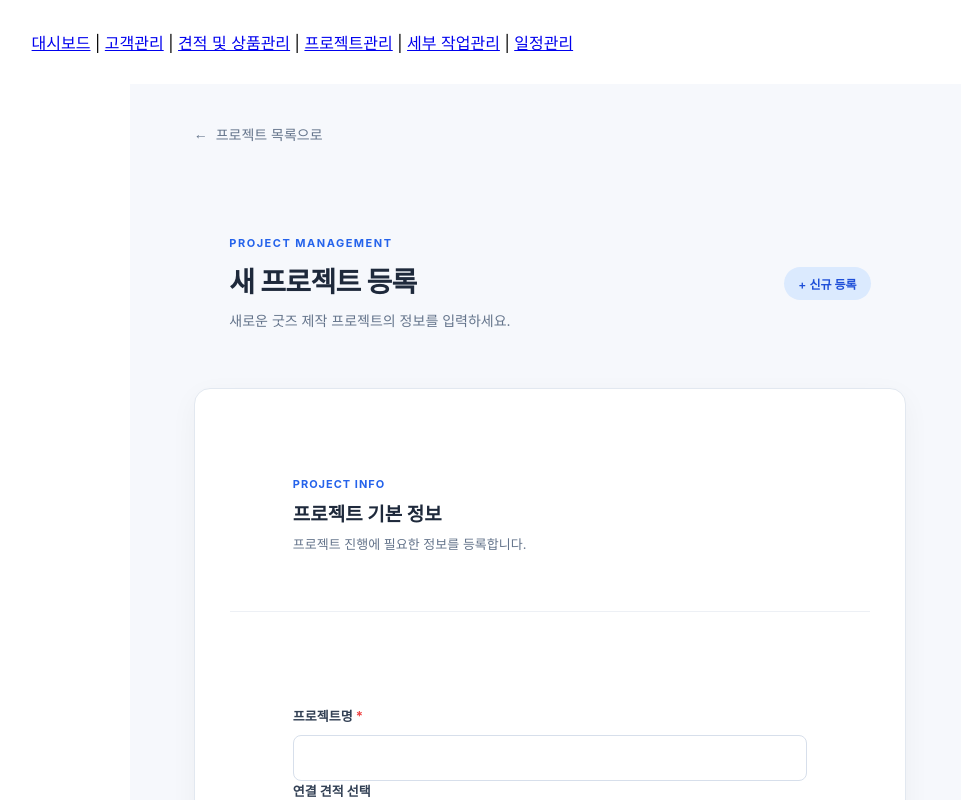
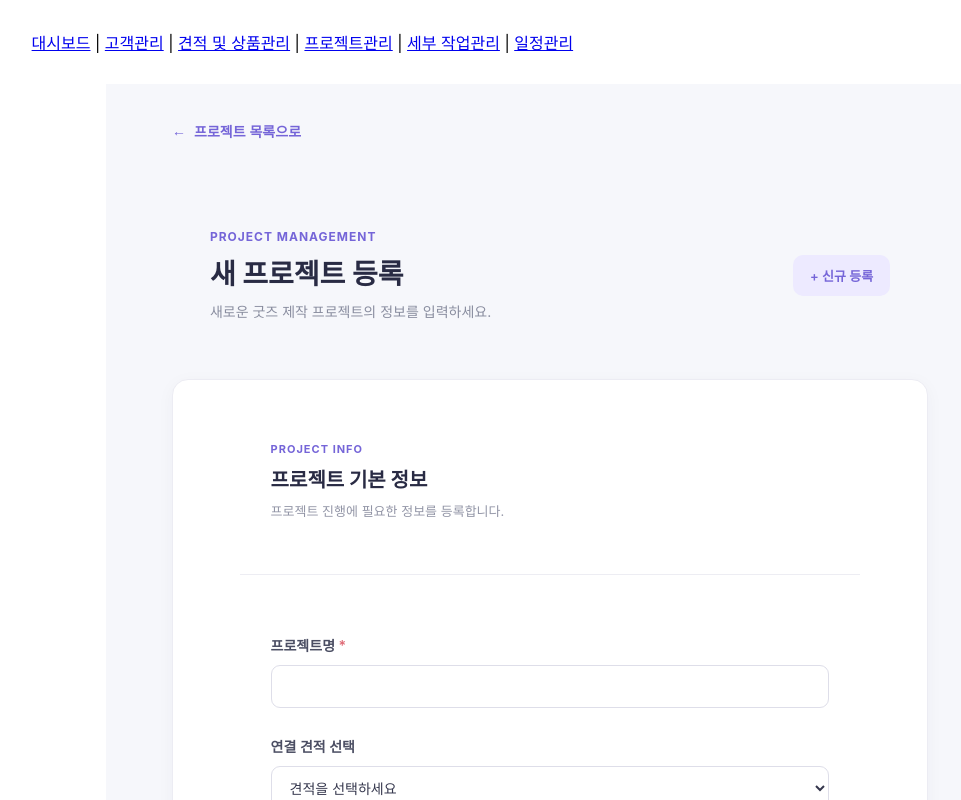
Before and after one commit to pomending/group1, a React (Create React App) app: page /projects in a window 1280 px wide. Both pictures are taken after typing "Sample" into the empty fields and a click on the button "+ 새 프로젝트". Shown: the top 800 px of the page, without its empty margins (90-1051 px from the left). Built offline with nearby package versions, Linux system fonts and the light colour scheme.

Commit message:
1022 작업내용

```diff
--- a/src/3_projects/ProjectForm.css
+++ b/src/3_projects/ProjectForm.css
@@ -1,19 +1,10 @@
 
-/* ==============================
-   프로젝트 등록 페이지
-============================== */
-
+/* 전체 배경 */
 .pf-page {
-    --pf-primary: #2563eb;
-    --pf-border: #e2e8f0;
-    --pf-text: #1e293b;
-    --pf-muted: #64748b;
-
-    min-height: 100%;
-    background: #f6f8fc;
-    padding: 32px 24px 60px;
-    color: var(--pf-text);
-    box-sizing: border-box;
+    min-height: 100vh;
+    padding: 36px 24px 70px;
+    background: #f6f7fb;
+    color: #303348;
 }
 
 .pf-page * {
@@ -21,91 +12,87 @@
 }
 
 .pf-container {
-    max-width: 920px;
+    max-width: 1050px;
     margin: 0 auto;
 }
 
-/* 목록으로 돌아가기 */
-
-.pf-page .pf-back {
+/* 뒤로 가기 */
+.pf-back {
     display: inline-flex;
     align-items: center;
     gap: 8px;
-    padding: 8px 0;
-    margin-bottom: 24px;
-
+    margin-bottom: 28px;
+    padding: 0;
+    border: none;
     background: transparent;
-    border: none;
-    color: var(--pf-muted);
+    color: #7565d8;
     font-size: 14px;
+    font-weight: 600;
     cursor: pointer;
-    transition: color 0.2s;
 }
 
-.pf-page .pf-back:hover {
-    color: var(--pf-primary);
+.pf-back:hover {
+    color: #5949be;
 }
 
-/* 페이지 제목 */
-
+/* 상단 헤더 */
 .pf-heading {
     display: flex;
     align-items: center;
     justify-content: space-between;
-    gap: 16px;
+    gap: 20px;
     margin-bottom: 28px;
 }
 
 .pf-eyebrow {
-    margin: 0 0 10px;
-    color: var(--pf-primary);
-    font-size: 11px;
+    margin: 0 0 8px;
+    color: #7565d8;
+    font-size: 12px;
     font-weight: 700;
-    letter-spacing: 1.5px;
+    letter-spacing: 1px;
 }
 
 .pf-heading h2 {
-    margin: 0 0 10px;
+    margin: 0;
     font-size: 28px;
-    font-weight: 750;
-    letter-spacing: -0.7px;
+    color: #292b44;
 }
 
 .pf-subtitle {
-    margin: 0;
-    color: var(--pf-muted);
+    margin: 9px 0 0;
+    color: #898d9f;
     font-size: 14px;
 }
 
 .pf-heading-tag {
-    flex-shrink: 0;
-    padding: 8px 14px;
-    border-radius: 20px;
-    background: #dbeafe;
-    color: #1d4ed8;
-    font-size: 12px;
+    padding: 11px 17px;
+    border-radius: 10px;
+    background: #edeaff;
+    color: #7565d8;
+    font-size: 13px;
     font-weight: 600;
+    white-space: nowrap;
 }
 
 /* 등록 카드 */
-
 .pf-card {
+    padding: 32px;
     background: #ffffff;
-    border: 1px solid var(--pf-border);
+    border: 1px solid #ececf3;
     border-radius: 16px;
-    box-shadow: 0 8px 28px rgba(15, 23, 42, 0.045);
-    overflow: hidden;
+    box-shadow: 0 4px 18px rgba(40, 40, 80, 0.04);
 }
 
 .pf-card-header {
-    padding: 28px 34px;
-    border-bottom: 1px solid #edf0f5;
+    padding-bottom: 24px;
+    margin-bottom: 28px;
+    border-bottom: 1px solid #ededf3;
 }
 
 .pf-section-num {
     display: block;
     margin-bottom: 8px;
-    color: var(--pf-primary);
+    color: #7565d8;
     font-size: 11px;
     font-weight: 700;
     letter-spacing: 1px;
@@ -113,28 +100,27 @@
 
 .pf-card-header h3 {
     margin: 0 0 8px;
-    font-size: 19px;
-    font-weight: 700;
+    color: #292b44;
+    font-size: 20px;
 }
 
 .pf-card-header p {
     margin: 0;
-    color: var(--pf-muted);
+    color: #9295a6;
     font-size: 13px;
 }
 
-/* 입력 필드 */
-
+/* 입력 영역 */
 .pf-fields {
     display: grid;
     grid-template-columns: repeat(2, minmax(0, 1fr));
     gap: 28px 24px;
-    padding: 34px;
 }
 
 .pf-field {
     display: flex;
     flex-direction: column;
+    gap: 10px;
     min-width: 0;
 }
 
@@ -143,99 +129,205 @@
 }
 
 .pf-field label {
-    margin-bottom: 10px;
-    font-size: 13px;
-    font-weight: 650;
-    color: #334155;
+    color: #4b4e63;
+    font-size: 14px;
+    font-weight: 600;
 }
 
 .pf-required {
-    color: #ef4444;
+    color: #df6a76;
 }
 
 .pf-field input,
-.pf-field select {
+.pf-field select,
+.pf-field textarea {
     width: 100%;
-    height: 46px;
-    padding: 0 14px;
-
-    border: 1px solid #d7dfeb;
-    border-radius: 8px;
+    min-width: 0;
+    padding: 12px 14px;
+    border: 1px solid #dedee9;
+    border-radius: 9px;
     background: #ffffff;
-    color: var(--pf-text);
+    color: #35374d;
+    font-size: 14px;
     font-family: inherit;
-    font-size: 14px;
-
     outline: none;
     transition: border-color 0.2s, box-shadow 0.2s;
 }
 
-.pf-field input::placeholder {
-    color: #a0aec0;
+.pf-field input:focus,
+.pf-field select:focus,
+.pf-field textarea:focus {
+    border-color: #7565d8;
+    box-shadow: 0 0 0 3px rgba(117, 101, 216, 0.12);
 }
 
-.pf-field input:focus,
-.pf-field select:focus {
-    border-color: var(--pf-primary);
-    box-shadow: 0 0 0 3px rgba(37, 99, 235, 0.1);
+.pf-field input::placeholder {
+    color: #aaadba;
 }
 
 .pf-field select {
     cursor: pointer;
 }
 
-.pf-field small {
+/* 프로젝트명과 견적 선택 사이 간격 */
+.pf-full > label:not(:first-child) {
+    margin-top: 18px;
+}
+
+/* 선택 견적 미리보기 */
+.pf-quotation-preview {
     margin-top: 8px;
+    padding: 24px;
+    background: #faf9ff;
+    border: 1px solid #e6e1fa;
+    border-radius: 12px;
+}
+
+.pf-quotation-title {
+    display: flex;
+    align-items: center;
+    justify-content: space-between;
+    gap: 12px;
+    margin-bottom: 24px;
+}
+
+.pf-quotation-title h4 {
+    margin: 0;
+    color: #43415d;
+    font-size: 16px;
+}
+
+.pf-approved {
+    padding: 6px 12px;
+    background: #e5f5ed;
+    border-radius: 20px;
+    color: #34895f;
     font-size: 12px;
-    color: #94a3b8;
+    font-weight: 600;
+}
+
+/* 견적 기본 정보 */
+.pf-quotation-meta {
+    display: grid;
+    grid-template-columns: repeat(2, minmax(0, 1fr));
+    gap: 16px;
+    margin-bottom: 20px;
+}
+
+.pf-quotation-meta div {
+    display: flex;
+    flex-direction: column;
+    gap: 7px;
+}
+
+.pf-quotation-meta span {
+    color: #9391a5;
+    font-size: 12px;
+}
+
+.pf-quotation-meta strong {
+    color: #3b3a53;
+    font-size: 14px;
+}
+
+/* 견적 상품 테이블 */
+.pf-quotation-table-wrap {
+    overflow-x: auto;
+    background: #ffffff;
+    border: 1px solid #eeedf5;
+    border-radius: 9px;
+}
+
+.pf-quotation-table {
+    width: 100%;
+    min-width: 520px;
+    border-collapse: collapse;
+    font-size: 13px;
+}
+
+.pf-quotation-table th {
+    padding: 14px;
+    background: #f5f4fb;
+    color: #797b90;
+    font-weight: 600;
+    text-align: left;
+}
+
+.pf-quotation-table td {
+    padding: 15px 14px;
+    color: #43465b;
+    border-top: 1px solid #eeedf5;
+}
+
+.pf-quotation-table th:not(:first-child),
+.pf-quotation-table td:not(:first-child) {
+    text-align: right;
+}
+
+.pf-quotation-table tbody tr:hover {
+    background: #faf9ff;
+}
+
+.pf-quotation-summary {
+    display: flex;
+    align-items: center;
+    justify-content: flex-end;
+    gap: 24px;
+    padding-top: 20px;
+}
+
+.pf-quotation-summary span {
+    color: #83869a;
+    font-size: 13px;
+}
+
+.pf-quotation-summary strong {
+    color: #7565d8;
+    font-size: 21px;
 }
 
 /* 프로젝트 상태 */
-
 .pf-status-box {
     display: flex;
     align-items: center;
     gap: 9px;
-    height: 46px;
-    padding: 0 14px;
-
-    border: 1px solid #e2e8f0;
-    border-radius: 8px;
-    background: #f8fafc;
-
-    color: #475569;
+    padding: 12px 14px;
+    background: #fff8ea;
+    border: 1px solid #f4e8cc;
+    border-radius: 9px;
+    color: #ab803c;
     font-size: 14px;
+    font-weight: 600;
 }
 
 .pf-status-dot {
-    width: 8px;
-    height: 8px;
+    width: 9px;
+    height: 9px;
+    background: #d5a356;
     border-radius: 50%;
-    background: #94a3b8;
 }
 
 .pf-status-hint {
     margin-left: auto;
-    font-size: 11px;
-    color: #94a3b8;
+    color: #b5a17e;
+    font-size: 12px;
+    font-weight: 400;
 }
 
 /* 하단 버튼 */
-
 .pf-footer {
     display: flex;
+    align-items: center;
     justify-content: space-between;
-    align-items: center;
     gap: 20px;
-
-    padding: 22px 34px;
-    background: #fafbfe;
-    border-top: 1px solid #edf0f5;
+    margin-top: 36px;
+    padding-top: 24px;
+    border-top: 1px solid #ededf3;
 }
 
 .pf-footer p {
     margin: 0;
-    color: var(--pf-muted);
+    color: #9699a9;
     font-size: 12px;
 }
 
@@ -244,51 +336,47 @@
     gap: 10px;
 }
 
-.pf-page .pf-btn {
-    display: inline-flex;
-    justify-content: center;
-    align-items: center;
-    min-height: 43px;
-    padding: 0 20px;
-
-    border-radius: 8px;
-    font-family: inherit;
-    font-size: 13px;
+.pf-btn {
+    padding: 12px 22px;
+    border-radius: 9px;
+    font-size: 14px;
     font-weight: 600;
     cursor: pointer;
-
-    transition: background 0.2s, transform 0.2s;
+    transition: background 0.2s;
 }
 
-.pf-page .pf-btn-cancel {
-    background: #ffffff;
-    border: 1px solid #d7dfeb;
-    color: #475569;
+.pf-btn-cancel {
+    background: #f3f3f7;
+    border: 1px solid #e9e9f0;
+    color: #747789;
 }
 
-.pf-page .pf-btn-cancel:hover {
-    background: #f1f5f9;
+.pf-btn-cancel:hover {
+    background: #e9e9f0;
 }
 
-.pf-page .pf-btn-submit {
-    background: var(--pf-primary);
-    border: 1px solid var(--pf-primary);
-    color: #ffffff;
+.pf-btn-submit {
+    background: #7565d8;
+    border: 1px solid #7565d8;
+    color: white;
 }
 
-.pf-page .pf-btn-submit:hover {
-    background: #1d4ed8;
+.pf-btn-submit:hover {
+    background: #5e4fc0;
 }
 
-.pf-page .pf-btn-submit:active {
-    transform: scale(0.98);
-}
+/* 작은 화면 대응 */
+@media (max-width: 700px) {
+    .pf-page {
+        padding: 20px 14px 40px;
+    }
 
-/* 반응형 */
+    .pf-card {
+        padding: 20px;
+    }
 
-@media (max-width: 650px) {
-    .pf-page {
-        padding: 22px 14px;
+    .pf-heading {
+        align-items: flex-start;
     }
 
     .pf-heading h2 {
@@ -299,31 +387,21 @@
         display: none;
     }
 
-    .pf-card-header {
-        padding: 24px 20px;
+    .pf-fields,
+    .pf-quotation-meta {
+        grid-template-columns: 1fr;
     }
 
-    .pf-fields {
-        grid-template-columns: 1fr;
-        padding: 24px 20px;
-        gap: 22px;
-    }
-
-    .pf-full {
-        grid-column: auto;
+    .pf-quotation-preview {
+        padding: 16px;
     }
 
     .pf-footer {
         flex-direction: column;
         align-items: stretch;
-        padding: 20px;
     }
 
     .pf-actions {
-        width: 100%;
-    }
-
-    .pf-page .pf-btn {
-        flex: 1;
+        justify-content: flex-end;
     }
 }
--- a/src/3_projects/ProjectForm.js
+++ b/src/3_projects/ProjectForm.js
@@ -6,6 +6,7 @@ function ProjectForm(props) {
     const [projectName, setProjectName] = useState('');
     const [manager, setManager] = useState('김민수');
     const [due, setDue] = useState('');
+    const [selQuotation, setSelQuotation] = useState('')
 
     const quotations = [
         {
@@ -94,6 +95,14 @@ function ProjectForm(props) {
         }
     ];
 
+    const selectedQuotation = quotations.find(
+        q => q.id === Number(selQuotation)
+    )
+
+    const formatQuotationId = (id) => {
+        return `QT-${String(id).padStart(3, '0')}`;
+    };
+
     const handleSubmit = (e) => {
         e.preventDefault();
 
@@ -102,11 +111,18 @@ function ProjectForm(props) {
             return;
         }
 
+        if (!selectedQuotation || selectedQuotation.status !== "승인") {
+            alert("승인된 견적을 선택하세요.");
+            return;
+        }
+
         props.setProjects(prev => [...prev, {
             id: Math.max(0, ...prev.map(p => Number(p.id) || 0)) + 1,
             projectName: projectName.trim(),
             manager: manager,
             dueDate: due,
+            quotationId: Number(selQuotation),
+            customerId: selectedQuotation.customerId,
             status: '대기'
         }]);
 
@@ -115,7 +131,6 @@ function ProjectForm(props) {
 
     return (
         <div className="pf-page">
-            {/* aaa */}
             <div className="pf-container">
 
                 <button
@@ -156,24 +171,91 @@ function ProjectForm(props) {
                                 프로젝트명 <span className="pf-required">*</span>
                             </label>
 
-                            <input value={projectName} onChange={(e)=>{setProjectName(e.target.value)}}/>
+                            <input value={projectName} onChange={(e) => { setProjectName(e.target.value) }} />
 
-                            <label>연결 견적 선택</label>
+                            <label htmlFor="pf-quotation">연결 견적 선택</label>
 
-                            <select>
-                                {
-                                    quotations.map((q)=>(
-                                        <option> {q.qt_id} | {q.qt_name} </option>
-                                    ))
-                                }
+                            <select
+                                id="pf-quotation"
+                                name="quotation"
+                                value={selQuotation}
+                                onChange={(e) => setSelQuotation(e.target.value)}
+                            >
+                                <option value="">견적을 선택하세요</option>
+
+                                {quotations
+                                    .filter(q => q.status === "승인")
+                                    .map(q => (
+                                        <option key={q.id} value={q.id}>
+                                            {formatQuotationId(q.id)} | 고객 {q.customerId}
+                                        </option>
+                                    ))}
                             </select>
 
-                            <table>
-                                <caption>선택된 견적 정보</caption>
-                                <tr>
-                                    <td></td>
-                                </tr>
-                            </table>
+                            {selectedQuotation && (
+                                <div className="pf-quotation-preview">
+
+                                    <div className="pf-quotation-title">
+                                        <h4>선택된 견적 정보</h4>
+                                        <span className="pf-approved">승인 완료</span>
+                                    </div>
+
+                                    <div className="pf-quotation-meta">
+                                        <div>
+                                            <span>견적 번호</span>
+                                            <strong>
+                                                {formatQuotationId(selectedQuotation.id)}
+                                            </strong>
+                                        </div>
+
+                                        <div>
+                                            <span>고객 ID</span>
+                                            <strong>{selectedQuotation.customerId}</strong>
+                                        </div>
+                                    </div>
+
+                                    <div className="pf-quotation-table-wrap">
+                                        <table className="pf-quotation-table">
+                                            <thead>
+                                                <tr>
+                                                    <th>상품명</th>
+                                                    <th>수량</th>
+                                                    <th>단가</th>
+                                                    <th>금액</th>
+                                                </tr>
+                                            </thead>
+
+                                            <tbody>
+                                                {selectedQuotation.items.map((product, index) => (
+                                                    <tr key={index}>
+                                                        <td>{product.productName}</td>
+                                                        <td>{product.quantity}개</td>
+                                                        <td>
+                                                            {product.unitPrice.toLocaleString()}원
+                                                        </td>
+                                                        <td>
+                                                            {(product.quantity * product.unitPrice)
+                                                                .toLocaleString()}원
+                                                        </td>
+                                                    </tr>
+                                                ))}
+                                            </tbody>
+                                        </table>
+                                    </div>
+
+                                    <div className="pf-quotation-summary">
+                                        <span>총 견적 금액</span>
+                                        <strong>
+                                            {selectedQuotation.items.reduce(
+                                                (sum, product) =>
+                                                    sum + product.quantity * product.unitPrice,
+                                                0
+                                            ).toLocaleString()}원
+                                        </strong>
+                                    </div>
+
+                                </div>
+                            )}
 
                         </div>
 
--- a/src/3_projects/ProjectList.js
+++ b/src/3_projects/ProjectList.js
@@ -144,7 +144,7 @@ function ProjectList(props) {
                                             </td>
 
                                             <td>
-                                                <button className="pm-view-btn">
+                                                <button className="pm-view-btn" onClick={(e)=>{props.setPage('detail')}}>
                                                     보기
                                                 </button>
                                             </td>
--- a/src/3_projects/ProjectPage.js
+++ b/src/3_projects/ProjectPage.js
@@ -3,6 +3,7 @@ import React, { useState } from "react";
 import './projects.css';
 import ProjectList from "./ProjectList";
 import ProjectForm from "./ProjectForm";
+import ProjectDetail from "./ProjectDetail";
 
 function ProjectPage() {
 
@@ -53,6 +54,9 @@ function ProjectPage() {
                 <ProjectForm page={page} setPage={setPage}
                              projects={projects} setProjects={setProjects}/>
             }
+            {page === 'detail' &&
+                <ProjectDetail />
+            }
         </div>
     );
 }
```
Also changed, not shown: src/3_projects/ProjectDetail.js (added, +11 -0 lines).
